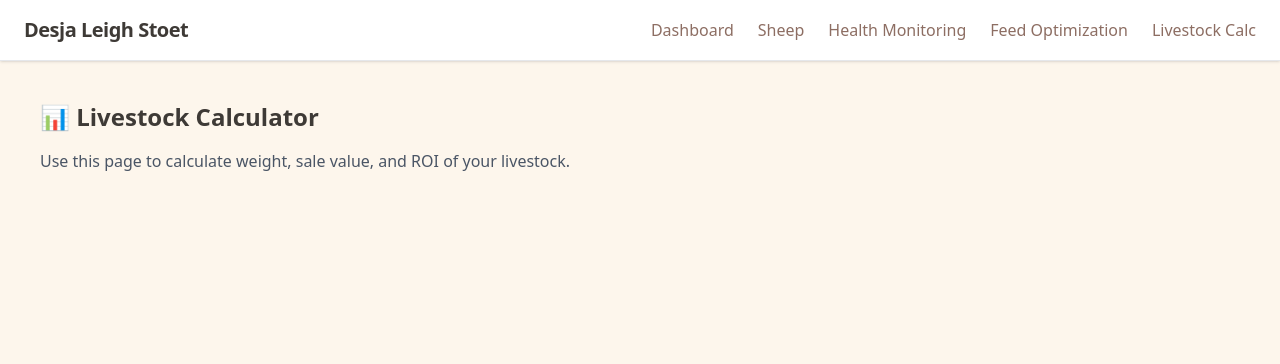
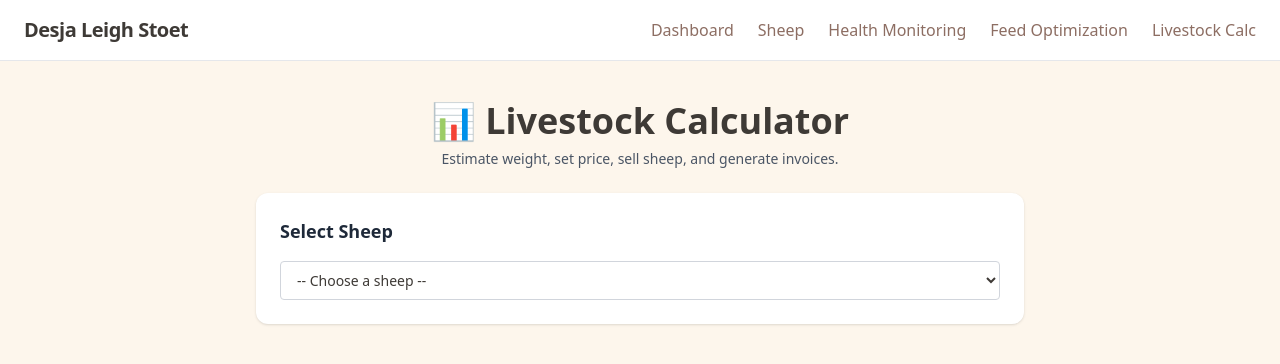
Before and after one commit to diegoallies/Desja-Leigh-Stoet, a Next.js app: page /calculator in a window 1280 px wide. Shown: the top 364 px of the page. Built offline with nearby package versions, Linux system fonts and the light colour scheme.

Commit message:
Update page.tsx

```diff
--- a/src/app/calculator/page.tsx
+++ b/src/app/calculator/page.tsx
@@ -1,8 +1,105 @@
+'use client'
+
+import { useEffect, useState } from 'react'
+import { useSheepStore, Sheep } from '../lib/useSheepStore'
+
 export default function LivestockCalculatorPage() {
-    return (
-      <div className="p-6 sm:p-10">
-        <h1 className="text-2xl font-bold mb-4">📊 Livestock Calculator</h1>
-        <p className="text-gray-600">Use this page to calculate weight, sale value, and ROI of your livestock.</p>
+  const { sheepList, updateSheep } = useSheepStore()
+  const [selectedSheep, setSelectedSheep] = useState<Sheep | null>(null)
+  const [estimatedWeight, setEstimatedWeight] = useState<number>(0)
+  const [pricePerKg, setPricePerKg] = useState<number>(80) // R80 default
+  const [showInvoice, setShowInvoice] = useState(false)
+
+  const availableSheep = sheepList.filter(s => s.status !== 'Sold' && s.status !== 'Dead')
+
+  const saleValue = (estimatedWeight * pricePerKg).toFixed(2)
+
+  function handleSellSheep() {
+    if (selectedSheep) {
+      updateSheep({ ...selectedSheep, status: 'Sold' })
+      alert(`Sheep ${selectedSheep.tag} marked as SOLD.`)
+      setSelectedSheep(null)
+      setEstimatedWeight(0)
+      setShowInvoice(true)
+    }
+  }
+
+  return (
+    <div className="bg-[#fdf6ec] min-h-screen px-4 py-10 sm:px-6 lg:px-10">
+      <div className="max-w-3xl mx-auto space-y-10">
+        <h1 className="text-3xl sm:text-4xl font-bold text-center text-[#3e3a36] mb-2">📊 Livestock Calculator</h1>
+        <p className="text-sm text-center text-gray-600 mb-6">Estimate weight, set price, sell sheep, and generate invoices.</p>
+
+        {/* Sheep Selector */}
+        <div className="bg-white shadow rounded-xl p-6 space-y-4">
+          <h2 className="text-lg font-semibold text-gray-800">Select Sheep</h2>
+          <select
+            value={selectedSheep?.id || ''}
+            onChange={e => {
+              const sheep = availableSheep.find(s => s.id === e.target.value)
+              setSelectedSheep(sheep || null)
+              setShowInvoice(false)
+            }}
+            className="w-full border border-gray-300 rounded px-3 py-2 text-sm"
+          >
+            <option value="">-- Choose a sheep --</option>
+            {availableSheep.map(s => (
+              <option key={s.id} value={s.id}>{s.tag} — {s.breed}</option>
+            ))}
+          </select>
+
+          {selectedSheep && (
+            <div className="space-y-4 mt-4">
+              <p className="text-sm text-gray-700"><strong>Breed:</strong> {selectedSheep.breed}</p>
+              <p className="text-sm text-gray-700"><strong>Gender:</strong> {selectedSheep.gender}</p>
+              <p className="text-sm text-gray-700"><strong>Status:</strong> {selectedSheep.status}</p>
+
+              <div className="grid grid-cols-1 sm:grid-cols-2 gap-4">
+                <div>
+                  <label className="block text-sm font-medium mb-1">Estimated Weight (kg)</label>
+                  <input
+                    type="number"
+                    value={estimatedWeight}
+                    onChange={e => setEstimatedWeight(Number(e.target.value))}
+                    className="w-full border border-gray-300 rounded px-3 py-2 text-sm"
+                  />
+                </div>
+                <div>
+                  <label className="block text-sm font-medium mb-1">Price per kg (R)</label>
+                  <input
+                    type="number"
+                    value={pricePerKg}
+                    onChange={e => setPricePerKg(Number(e.target.value))}
+                    className="w-full border border-gray-300 rounded px-3 py-2 text-sm"
+                  />
+                </div>
+              </div>
+
+              <p className="text-md text-gray-800 mt-4">💰 <strong>Estimated Sale Value:</strong> R{saleValue}</p>
+
+              <button
+                onClick={handleSellSheep}
+                className="mt-4 bg-green-600 hover:bg-green-700 text-white px-6 py-2 rounded shadow transition"
+              >
+                ✅ Confirm Sale
+              </button>
+            </div>
+          )}
+        </div>
+
+        {/* Invoice block */}
+        {showInvoice && selectedSheep && (
+          <div className="bg-white shadow-lg rounded-xl p-6 border border-green-200">
+            <h2 className="text-xl font-bold text-green-700 mb-4">🧾 Sale Invoice</h2>
+            <p><strong>Sheep Tag:</strong> {selectedSheep.tag}</p>
+            <p><strong>Breed:</strong> {selectedSheep.breed}</p>
+            <p><strong>Weight:</strong> {estimatedWeight} kg</p>
+            <p><strong>Rate:</strong> R{pricePerKg.toFixed(2)} / kg</p>
+            <p><strong>Total:</strong> <span className="text-green-800 font-bold">R{saleValue}</span></p>
+            <p className="mt-2 text-sm text-gray-500">* Auto-generated invoice for your records.</p>
+          </div>
+        )}
       </div>
-    )
-  }
+    </div>
+  )
+}
```
